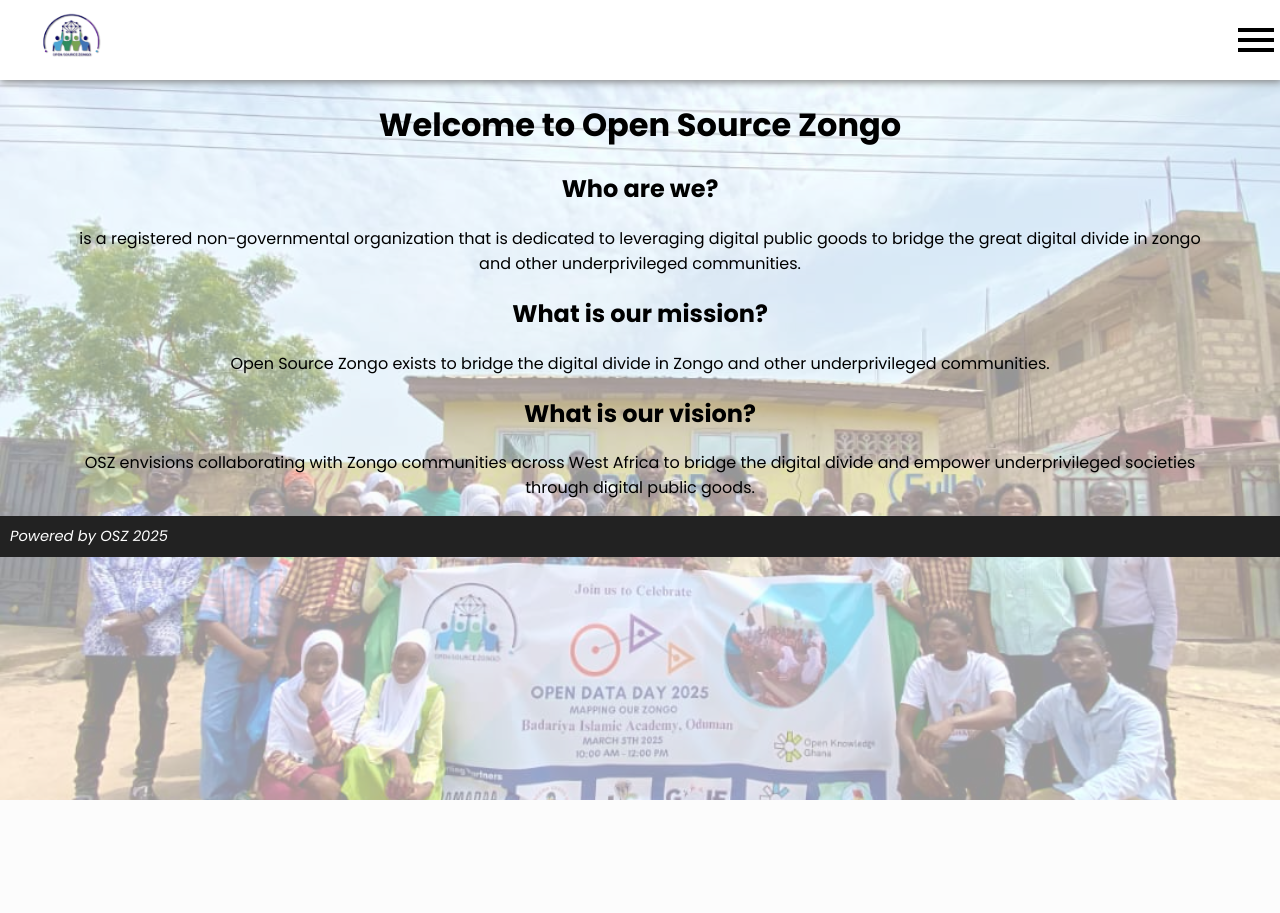
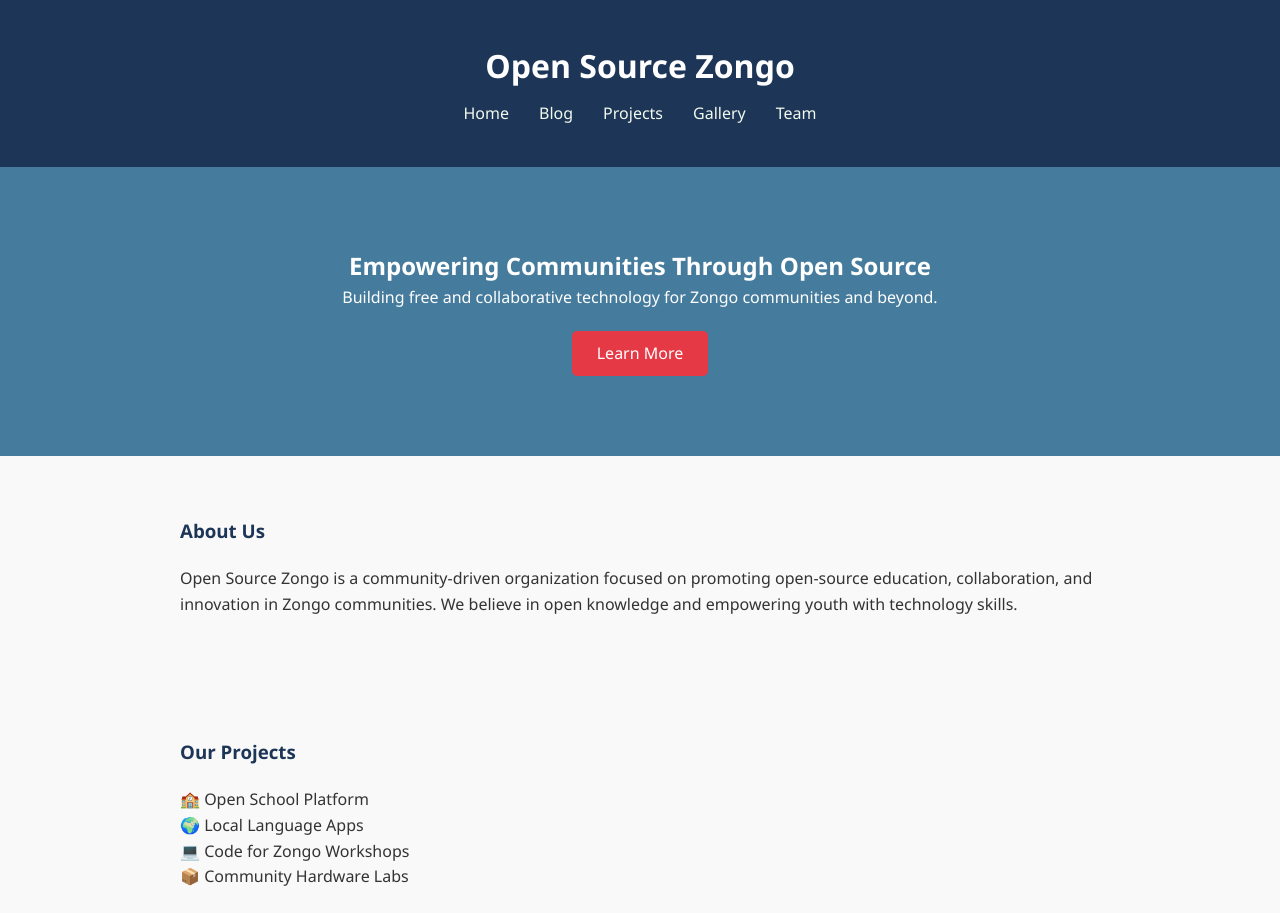
Before and after one commit to OpenSourceZongo/opensourcezongo.github.io, a plain HTML site: page index.html in a window 1280 px wide. Shown: the top 913 px of the page. Before the commit the page ends 800 px from the top, so only its background shows below. Drawn offline with Linux system fonts and the light colour scheme.

Commit message:
New look
New look for open source Zongo

```diff
--- a/index.html
+++ b/index.html
@@ -1,49 +1,70 @@
-<!DOCTYPE HTML>
-<html>
+<!DOCTYPE html>
+<html lang="en">
 <head>
-        <link rel="stylesheet" href="style.css" type="text/css" />
-        <meta name="viewport" content="width=device-width,initial-scale:1.0" />
-        <title>Welcome to Open Source Zongo</title>
-        <link rel="preconnect" href="https://fonts.googleapis.com">
-<link rel="preconnect" href="https://fonts.gstatic.com" crossorigin>
-<link href="https://fonts.googleapis.com/css2?family=Poppins:ital,wght@0,100;0,200;0,300;0,400;0,500;0,600;0,700;0,800;0,900;1,100;1,200;1,300;1,400;1,500;1,600;1,700;1,800;1,900&display=swap" rel="stylesheet">
+  <meta charset="UTF-8" />
+  <meta name="viewport" content="width=device-width, initial-scale=1.0"/>
+  <title>Open Source Zongo</title>
+  <link rel="stylesheet" href="style.css" />
 </head>
 <body>
-        <div class="nav">
-            <svg xmlns="http://www.w3.org/2000/svg" width="512" height="512" viewBox="0 0 512 512"><path d="M64,384H448V341.33H64Zm0-106.67H448V234.67H64ZM64,128v42.67H448V128Z"/></svg>
+  <header>
+    <div class="container">
+      <h1>Open Source Zongo</h1>
+      <nav>
+        <ul>
+          <li><a href="#about">Home</a></li>
+          <li><a href="#contact">Blog</a></li>
+          <li><a href="#projects">Projects</a></li>
+          <li><a href="#contact">Gallery</a></li>
+          <li><a href="#contact">Team</a></li>
+        </ul>
+      </nav>
     </div>
-        <div class="nav-area">
-            <a>Home</a>
-            <a>Training Programs</a>
-            <a>Projects</a>
-            <a>Gallery</a>
-            <a>Our Team</a>
-            <a>About Us</a>
-            <a>Partners</a>
+  </header>
+
+  <section class="hero">
+    <div class="container">
+      <h2>Empowering Communities Through Open Source</h2>
+      <p>Building free and collaborative technology for Zongo communities and beyond.</p>
+      <a href="#about" class="btn">Learn More</a>
     </div>
-        <h1>Welcome to Open Source Zongo</h1>
-        <h2>Who are we?</h2>
-        <p>is a registered non-governmental organization that is dedicated to leveraging digital public goods to bridge the great digital divide in zongo and other underprivileged communities.
+  </section>
+
+  <section id="about" class="section">
+    <div class="container">
+      <h3>About Us</h3>
+      <p>
+        Open Source Zongo is a community-driven organization focused on promoting open-source education,
+        collaboration, and innovation in Zongo communities. We believe in open knowledge and empowering youth
+        with technology skills.
       </p>
-        <h2>What is our mission?</h2>
-        <p>Open Source Zongo exists to bridge the digital divide in Zongo and other underprivileged communities.</p>
-        <h2>What is our vision?</h2>
-        <p>OSZ envisions collaborating with Zongo communities across West Africa to bridge the digital divide and empower underprivileged societies through digital public goods.</p>
-    <style>
-        *{
-            font-family: Poppins;
-        }
-    </style>
-    <script>
-        function toggleMenu(){
-            document.querySelector("div.nav-area").classList.toggle("open");
-        }
-        document.querySelector("div.nav svg").addEventListener("click",function(){
-            toggleMenu();
-        });
-    </script>
+    </div>
+  </section>
+
+  <section id="projects" class="section">
+    <div class="container">
+      <h3>Our Projects</h3>
+      <ul>
+        <li>🏫 Open School Platform</li>
+        <li>🌍 Local Language Apps</li>
+        <li>💻 Code for Zongo Workshops</li>
+        <li>📦 Community Hardware Labs</li>
+      </ul>
+    </div>
+  </section>
+
+  <section id="contact" class="section">
+    <div class="container">
+      <h3>Contact Us</h3>
+      <p>Email: contact@opensourcezongo.org</p>
+      <p>Twitter: <a href="https://twitter.com/opensourcezongo" target="_blank">@opensourcezongo</a></p>
+    </div>
+  </section>
+
   <footer>
-        Powered by OSZ 2025
+    <div class="container">
+      <p>&copy; 2025 Open Source Zongo. All rights reserved.</p>
+    </div>
   </footer>
 </body>
 </html>
--- a/style.css
+++ b/style.css
@@ -1,85 +1,84 @@
-html,body{
-    height: 100vh;
+/* Reset some default browser styles */
+* {
+  margin: 0;
+  padding: 0;
+  box-sizing: border-box;
 }
 
-body{
-    margin: 0px;
-    font-family: Calibri;
-    text-align: center;
-    background-image: url("images/background-splash.jpg");
-    background-size: cover;
-    background-repeat: no-repeat;
-    background-color: rgba(250,250,250,.6);
-    background-blend-mode: color;
-    background-attachment: fixed;
+body {
+  font-family: 'Segoe UI', Tahoma, Geneva, Verdana, sans-serif;
+  line-height: 1.6;
+  background-color: #f9f9f9;
+  color: #333;
 }
 
-p{
-    box-sizing: border-box;
-    padding: 0px 5vw;
+.container {
+  width: 90%;
+  max-width: 960px;
+  margin: auto;
+  padding: 20px;
 }
 
-div.nav{
-    height: 10vh;
-    color: white;
-    background-color: white;
-    background-image: url("images/nav-splash.png");
-    background-blend-mode: normal;
-    background-size:contain;
-    background-repeat: no-repeat;
-    display: flex;
-    align-items: center;
-    justify-content: flex-end;
-    position: sticky;
-    top: 0px;
-    box-shadow: 1px 1px 8px 1px gray;
+header {
+  background: #1d3557;
+  color: #fff;
+  padding: 20px 0;
 }
 
-div.nav svg{
-    width: auto;
-    height: 60%;
-    margin: auto 0px;
+header h1 {
+  text-align: center;
 }
 
-div.nav-area{
-    background-color: white;
-    transition: all .5s linear;
-    height: 0%;
-    overflow: hidden;
+nav ul {
+  display: flex;
+  justify-content: center;
+  list-style: none;
+  margin-top: 10px;
 }
 
-@keyframes open{
-    from{
-        height: 0%;
-    }
-
-
-
-    to{
-        height: max-content;
-    }
+nav ul li {
+  margin: 0 15px;
 }
 
-.open{
-    animation: open linear .25s forwards;
+nav a {
+  color: #f1faee;
+  text-decoration: none;
 }
 
-
-.hide{
-    display: none;
+.hero {
+  background: #457b9d;
+  color: #fff;
+  padding: 60px 0;
+  text-align: center;
 }
 
-div.nav-area a{
-    display: block;
-    text-align: left;
-    padding: .5em;
+.hero .btn {
+  display: inline-block;
+  margin-top: 20px;
+  padding: 10px 25px;
+  background: #e63946;
+  color: #fff;
+  text-decoration: none;
+  border-radius: 5px;
 }
 
-footer{
-    background-color: #222222;
-    color: white;
-    font-size: 11pt;
-    font-style: italic;
-    text-align: left;
-    padding: 10px;
+.section {
+  padding: 40px 0;
 }
+
+.section h3 {
+  margin-bottom: 20px;
+  color: #1d3557;
+}
+
+.section ul {
+  list-style-type: none;
+}
+
+footer {
+  background: #1d3557;
+  color: #fff;
+  text-align: center;
+  padding: 20px 0;
+  margin-top: 40px;
+}
```
Lines whose indentation alone changed are shown as unchanged.
